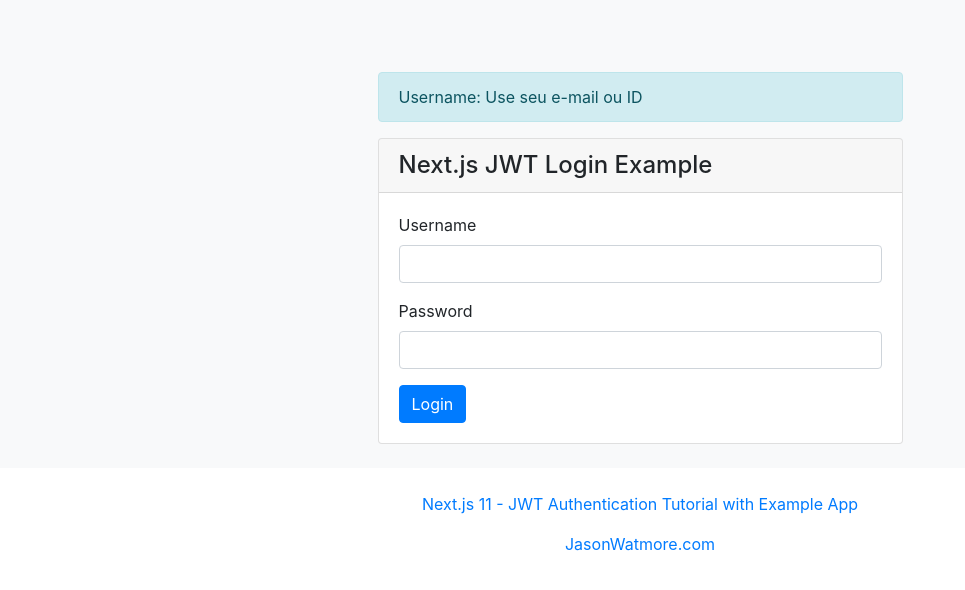
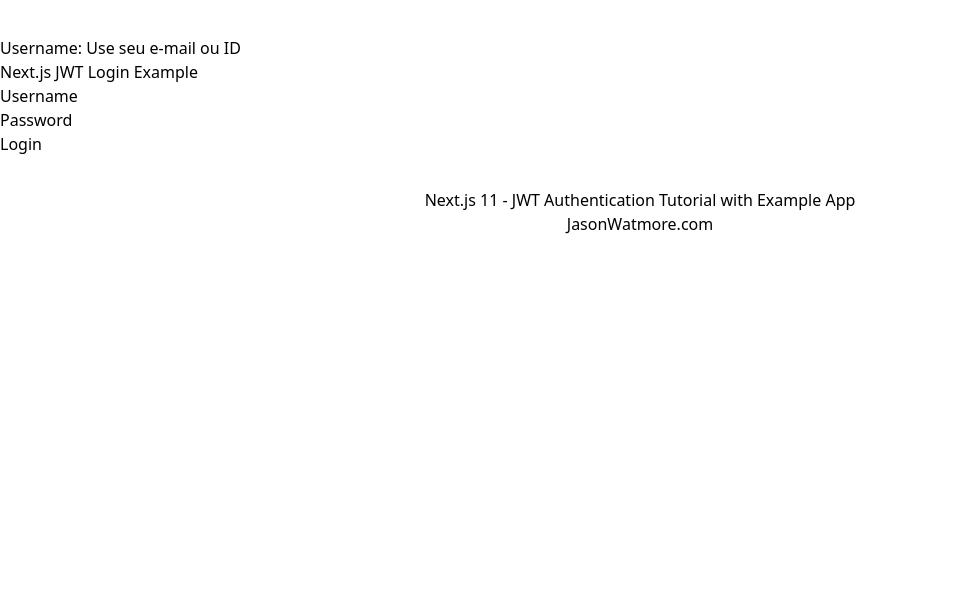
Before and after one commit to valmorflores/nextjs-eiv1-login, a Next.js app: page /login in a window 1280 px wide. Shown: the top 590 px of the page, without its empty margins (0-965 px from the left). Built offline with nearby package versions, Linux system fonts and the light colour scheme.

Commit message:
data info js with tailwindcss

```diff
--- /dev/null
+++ b/components/Sidebar.jsx
@@ -0,0 +1,21 @@
+import React from 'react';
+import '@fortawesome/fontawesome-free/js/fontawesome';
+import '@fortawesome/fontawesome-free/js/solid';
+import '@fortawesome/fontawesome-free/js/regular';
+import '@fortawesome/fontawesome-free/js/brands';
+import { menuService } from 'services/menu.service';
+
+export default function Sidebar({info}) {
+  return (
+    <div class="bg-black text-white w-100">
+        <ul>
+            {info.menu_primary.aside_menu_active.map((item) => (
+            <li><i class={item.icon} ></i> {item.name} : {item.id}</li>
+        ))}
+        {info.menu_secoundary.aside_menu_active.map((item) => (
+            <li><i class={item.icon} ></i> {item.name} : {item.id}</li>
+        ))}
+        </ul>
+    </div>
+    );
+}
--- a/package.json
+++ b/package.json
@@ -23,7 +23,11 @@
         "react-dom": "^17.0.2",
         "react-hook-form": "^7.12.1",
         "rxjs": "^7.3.0",
-        "tailwindcss": "^1",
         "yup": "^0.32.9"
+    },
+    "devDependencies": {
+        "autoprefixer": "^10.4.2",
+        "postcss": "^8.4.6",
+        "tailwindcss": "^3.0.18"
     }
 }
--- a/pages/_app.js
+++ b/pages/_app.js
@@ -51,7 +51,7 @@
                 <title>Login</title>
 
                 {/* bootstrap css */}
-                <link href="//netdna.bootstrapcdn.com/bootstrap/4.5.2/css/bootstrap.min.css" rel="stylesheet" />
+                {/*<link href="//netdna.bootstrapcdn.com/bootstrap/4.5.2/css/bootstrap.min.css" rel="stylesheet" />*/}
             </Head>
 
             <div className="app-container bg-light">
--- /dev/null
+++ b/pages/example.jsx
@@ -0,0 +1,17 @@
+import Sidebar from 'components/Sidebar';
+import React from 'react';
+import { menuService } from 'services/menu.service';
+
+export default function example({info}) {
+  return <Sidebar info={info} />
+}
+
+// get information from static info (cached or builded pages)
+export const getStaticProps = async () => {
+    const response = await menuService.getAll();
+    const data = await response.data;
+    return {
+        props: {
+            info: data
+        } }
+}
--- /dev/null
+++ b/postcss.config.js
@@ -0,0 +1,14 @@
+module.exports = {
+  plugins: {
+    tailwindcss: {},
+    autoprefixer: {},
+  },
+  serverRuntimeConfig: {
+      secret: 'THIS IS USED TO SIGN AND VERIFY JWT TOKENS, REPLACE IT WITH YOUR OWN SECRET, IT CAN BE ANY STRING'
+  },
+  publicRuntimeConfig: {
+      apiUrl: process.env.NODE_ENV === 'development'
+          ? 'http://10.1.6.22:89/dev/gestorequipes/api/v1' //'http://localhost:3000/api' // development api
+          : 'http://10.1.6.22:89/dev/gestorequipes/api/v1' //'http://localhost:3000/api' // production api
+  }
+}
--- a/styles/globals.css
+++ b/styles/globals.css
@@ -1,5 +1,4 @@
-a { cursor: pointer; }
 
-.app-container {
-    min-height: 350px;
-}
+@tailwind base;
+@tailwind components;
+@tailwind utilities;
--- /dev/null
+++ b/tailwind.config.js
@@ -0,0 +1,7 @@
+module.exports = {
+  content: ["./pages/**/*.{js,ts,jsx,tsx}",    "./components/**/*.{js,ts,jsx,tsx}"],
+  theme: {
+    extend: {},
+  },
+  plugins: [],
+}
```
